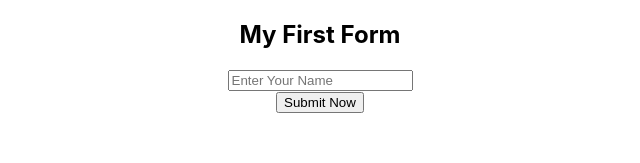
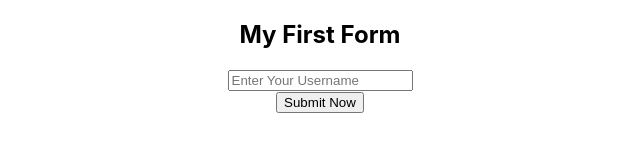
Before and after one commit to shishir75/React-101, a React (Create React App) app: page / in a window 1280 px wide. Shown: the top 163 px of the page, without its empty margins (320-960 px from the left). Built offline with nearby package versions, Linux system fonts and the light colour scheme.

Commit message:
Event Handler, single input field

```diff
--- a/src/App.js
+++ b/src/App.js
@@ -11,7 +11,8 @@ import "./App.css";
 // import Refresh from "./components/Refresh";
 // import Render from "./components/Render";
 // import FindDOMNode from "./components/findDOMNode";
-import Form from "./components/Form";
+// import Form from "./components/Form";
+import Form2 from "./components/Form2";
 
 function App() {
     return (
@@ -38,7 +39,9 @@ function App() {
 
             <FindDOMNode></FindDOMNode> */}
 
-      <Form></Form>
+            {/* <Form></Form> */}
+
+            <Form2></Form2>
         </div>
     );
 }
--- /dev/null
+++ b/src/components/Form2.js
@@ -0,0 +1,42 @@
+import React, { Component } from "react";
+
+export default class Form2 extends Component {
+    constructor() {
+        super();
+        this.state = {
+            username: "",
+        };
+    }
+
+    onChangeHandler = (event) => {
+        let myName = event.target.name;
+        let myValue = event.target.value;
+
+        this.setState({ [myName]: myValue });
+    };
+
+    render() {
+        return (
+            <div>
+                <form>
+                    <h2>My First Form</h2>
+
+                    {this.state.username !== "" ? (
+                        <h3>Your Username is {this.state.username}</h3>
+                    ) : (
+                        ""
+                    )}
+
+                    <input
+                        onChange={this.onChangeHandler}
+                        type="text"
+                        name="username"
+                        placeholder="Enter Your Username"
+                    ></input>
+                    <br></br>
+                    <input type="submit" value="Submit Now"></input>
+                </form>
+            </div>
+        );
+    }
+}
```
Lines whose indentation alone changed are shown as unchanged.
